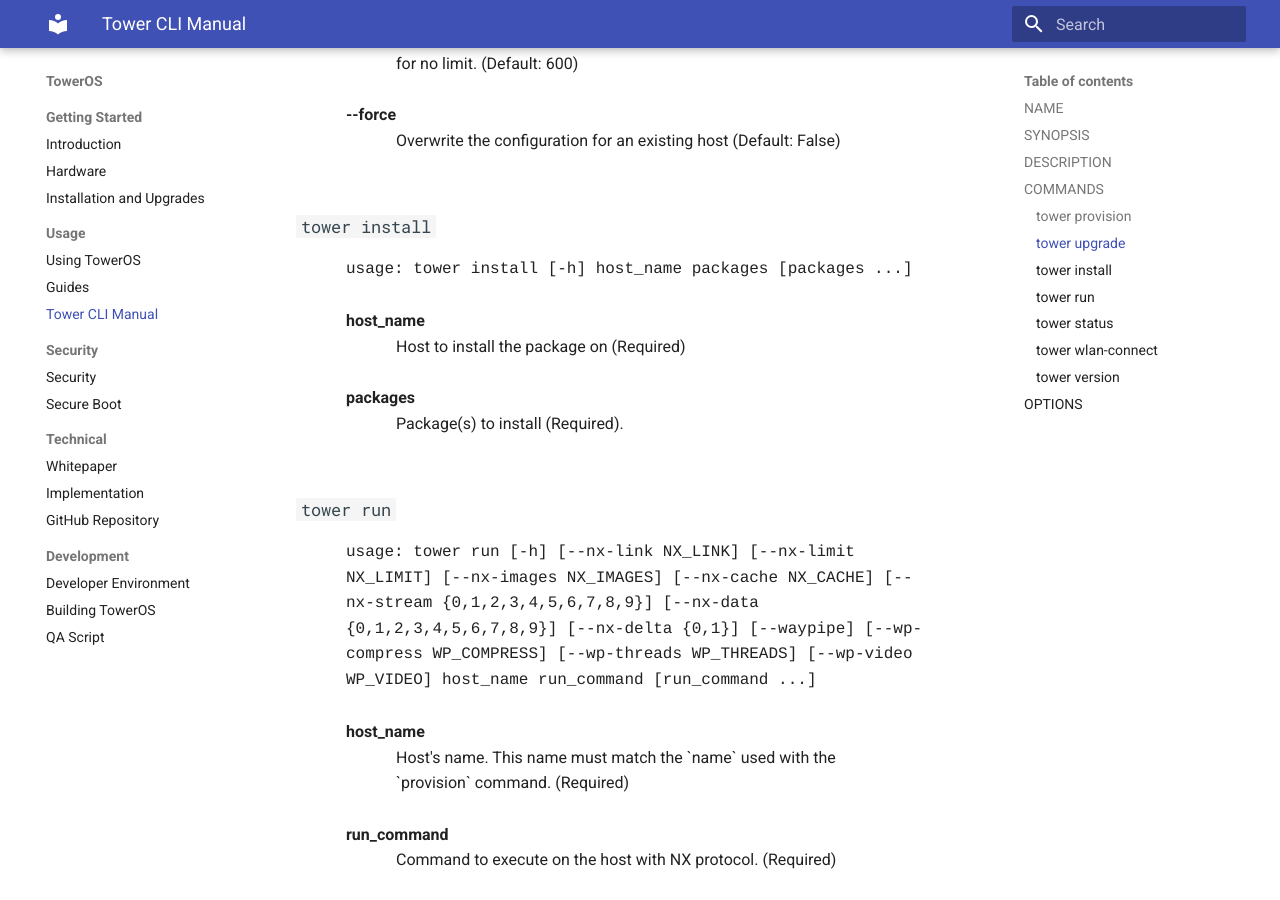
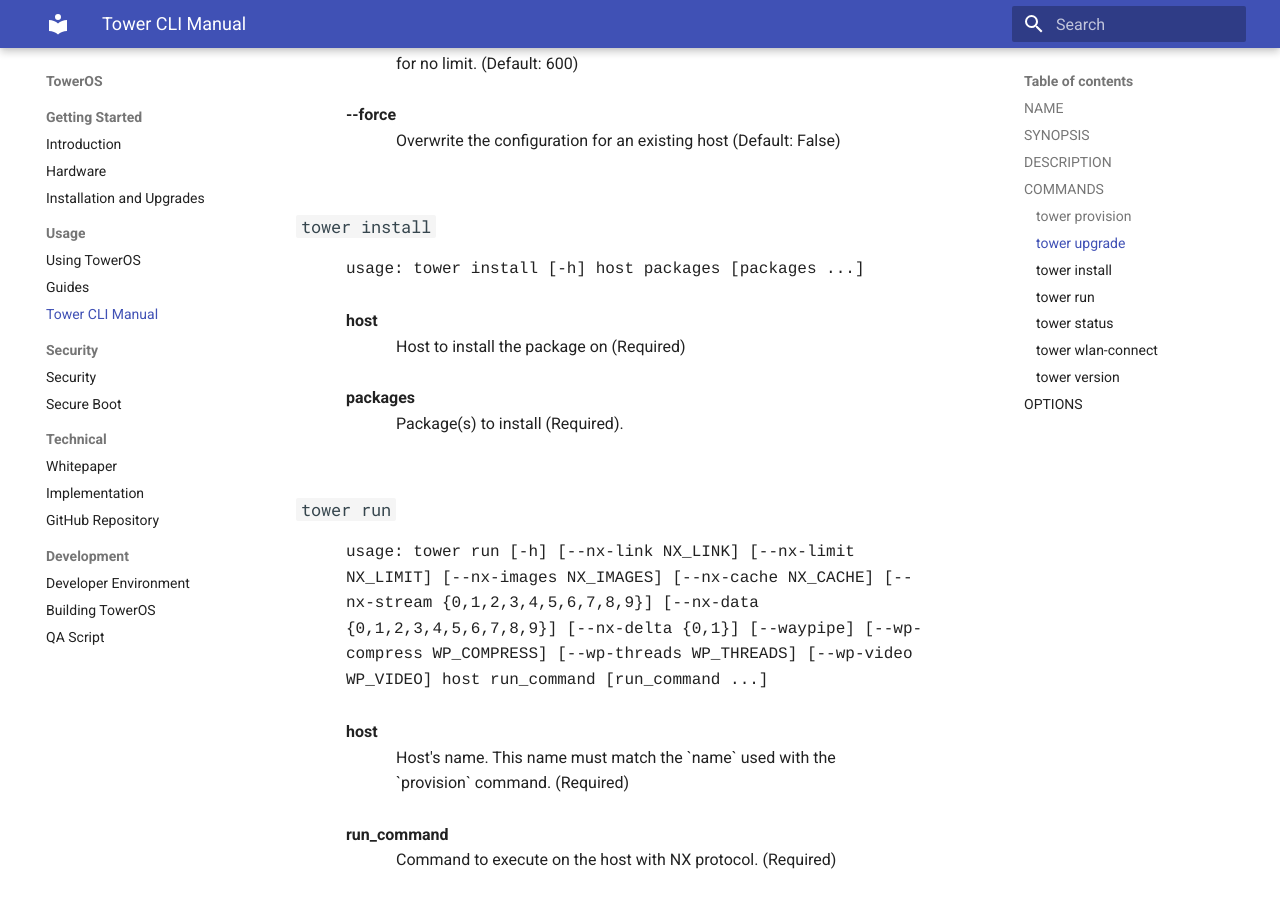
Before and after one commit to towercomputers/toweros, an MkDocs documentation site: the page built from docs/src/manual.md, in a window 1280 px wide and 900 px high, scrolled down 4537 px. Built offline with MkDocs 1.6.1 and Material for MkDocs 9.7.7, drawn with Linux system fonts in a browser that asks for light colours; some of the changed text lies outside the part shown.

Commit message:
tweak args

```diff
--- a/docs/src/manual.md
+++ b/docs/src/manual.md
@@ -61,15 +61,15 @@
 <b>--force</b><br /><div style="margin:0 50px">Overwrite the configuration for an existing host (Default: False)</div><br />
 </div>
 ### `tower install`
-<div style="margin:0 50px; font-family:Courier">usage: tower install [-h] host_name packages [packages ...]</div>
+<div style="margin:0 50px; font-family:Courier">usage: tower install [-h] host packages [packages ...]</div>
 <div style="margin:0 50px"><br />
-<b>host_name</b><br /><div style="margin:0 50px">Host to install the package on (Required)</div><br />
+<b>host</b><br /><div style="margin:0 50px">Host to install the package on (Required)</div><br />
 <b>packages</b><br /><div style="margin:0 50px">Package(s) to install (Required).</div><br />
 </div>
 ### `tower run`
-<div style="margin:0 50px; font-family:Courier">usage: tower run [-h] [--nx-link NX_LINK] [--nx-limit NX_LIMIT] [--nx-images NX_IMAGES] [--nx-cache NX_CACHE] [--nx-stream {0,1,2,3,4,5,6,7,8,9}] [--nx-data {0,1,2,3,4,5,6,7,8,9}] [--nx-delta {0,1}] [--waypipe] [--wp-compress WP_COMPRESS] [--wp-threads WP_THREADS] [--wp-video WP_VIDEO] host_name run_command [run_command ...]</div>
+<div style="margin:0 50px; font-family:Courier">usage: tower run [-h] [--nx-link NX_LINK] [--nx-limit NX_LIMIT] [--nx-images NX_IMAGES] [--nx-cache NX_CACHE] [--nx-stream {0,1,2,3,4,5,6,7,8,9}] [--nx-data {0,1,2,3,4,5,6,7,8,9}] [--nx-delta {0,1}] [--waypipe] [--wp-compress WP_COMPRESS] [--wp-threads WP_THREADS] [--wp-video WP_VIDEO] host run_command [run_command ...]</div>
 <div style="margin:0 50px"><br />
-<b>host_name</b><br /><div style="margin:0 50px">Host's name. This name must match the `name` used with the `provision` command. (Required)</div><br />
+<b>host</b><br /><div style="margin:0 50px">Host's name. This name must match the `name` used with the `provision` command. (Required)</div><br />
 <b>run_command</b><br /><div style="margin:0 50px">Command to execute on the host with NX protocol. (Required)</div><br />
 </div>
 Options:
@@ -90,7 +90,7 @@
 <div style="margin:0 50px; font-family:Courier">usage: tower status [-h] [--host HOST]</div>
 Options:
 <div style="margin:0 50px">
-<b>--host</b><br /><div style="margin:0 50px">Host name</div><br />
+<b>--host</b><br /><div style="margin:0 50px">Name of the host you want to check the status. If not specified, the status of all hosts will be displayed.</div><br />
 </div>
 ### `tower wlan-connect`
 <div style="margin:0 50px; font-family:Courier">usage: tower wlan-connect [-h] --ssid SSID --password PASSWORD</div>
```
Also changed, not shown: 3 other files.
